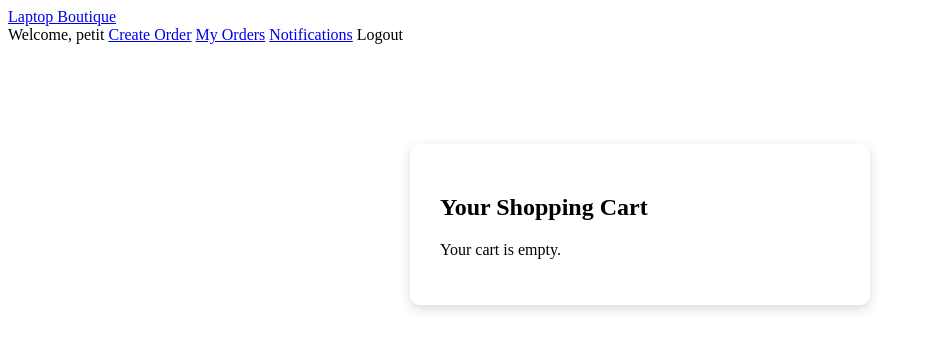
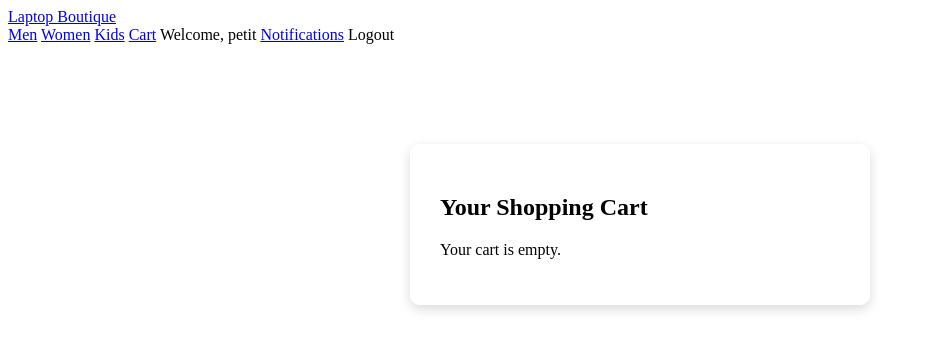
Before and after one commit to alouis7-cyber/Final-Project-Submission, a Django app: page /cart/ in a window 1280 px wide. Shown: the top 350 px of the page, without its empty margins (0-927 px from the left). Run offline with Django 5.2, Linux system fonts and the light colour scheme; a user stored in the database is signed in; data that the repository does not hold is empty.

Commit message:
push base.html

```diff
--- a/orders/templates/base.html
+++ b/orders/templates/base.html
@@ -4,7 +4,7 @@
 <head>
  <meta charset="UTF-8">
  <meta name="viewport" content="width=device-width, initial-scale=1.0">
- <title>{% block title %}Alteration System{% endblock %}</title>
+ <title>{% block title %}Laptop Boutique{% endblock %}</title>
 
  <link rel="stylesheet" href="{% static 'css/style.css' %}">
 </head>
@@ -17,18 +17,29 @@
  </div>
 
  <div class="nav-right">
+
+   <!-- PRODUCT LINKS (visible to everyone) -->
+   <a href="/products/men/">Men</a>
+   <a href="/products/women/">Women</a>
+   <a href="/products/kids/">Kids</a>
+
+   <!-- CART LINK -->
+   <a href="/cart/">Cart</a>
+
    {% if user.is_authenticated %}
      <span>Welcome, {{ user.username }}</span>
-     <a href="/create-order/">Create Order</a>
-     <a href="/orders/">My Orders</a>
+
+     <!-- USER ACTIONS -->
      <a href="/notifications/">Notifications</a>
 
-     <form method="post" action="{% url 'logout' %}" class="logout-form">
+     <!-- LOGOUT BUTTON -->
+     <form method="post" action="{% url 'logout' %}" class="logout-form" style="display:inline;">
        {% csrf_token %}
        <button type="submit" class="logout-link">Logout</button>
      </form>
 
    {% else %}
+     <!-- AUTH LINKS -->
      <a href="/accounts/login/">Login</a>
      <a href="/register/">Register</a>
    {% endif %}
```
